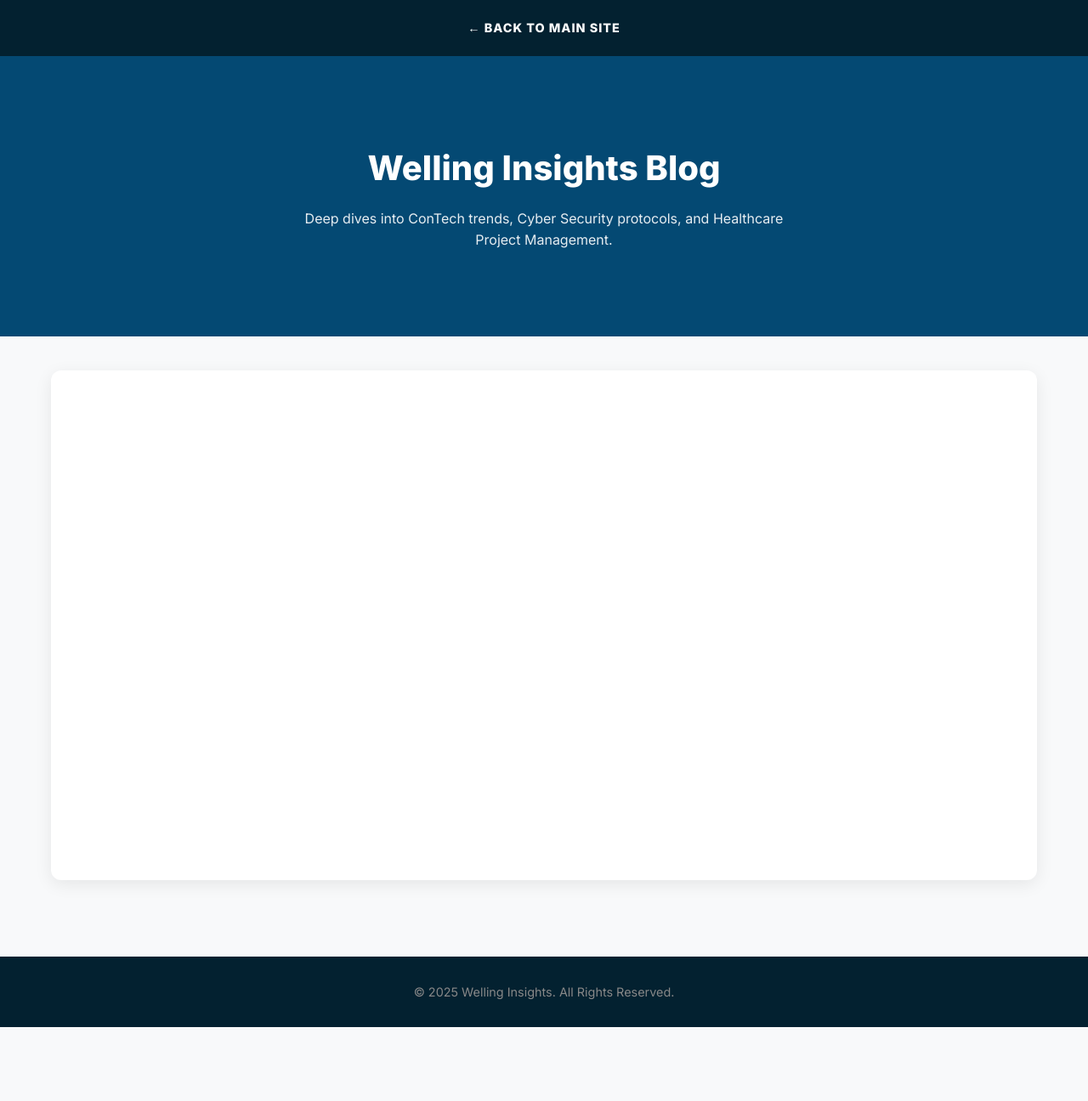
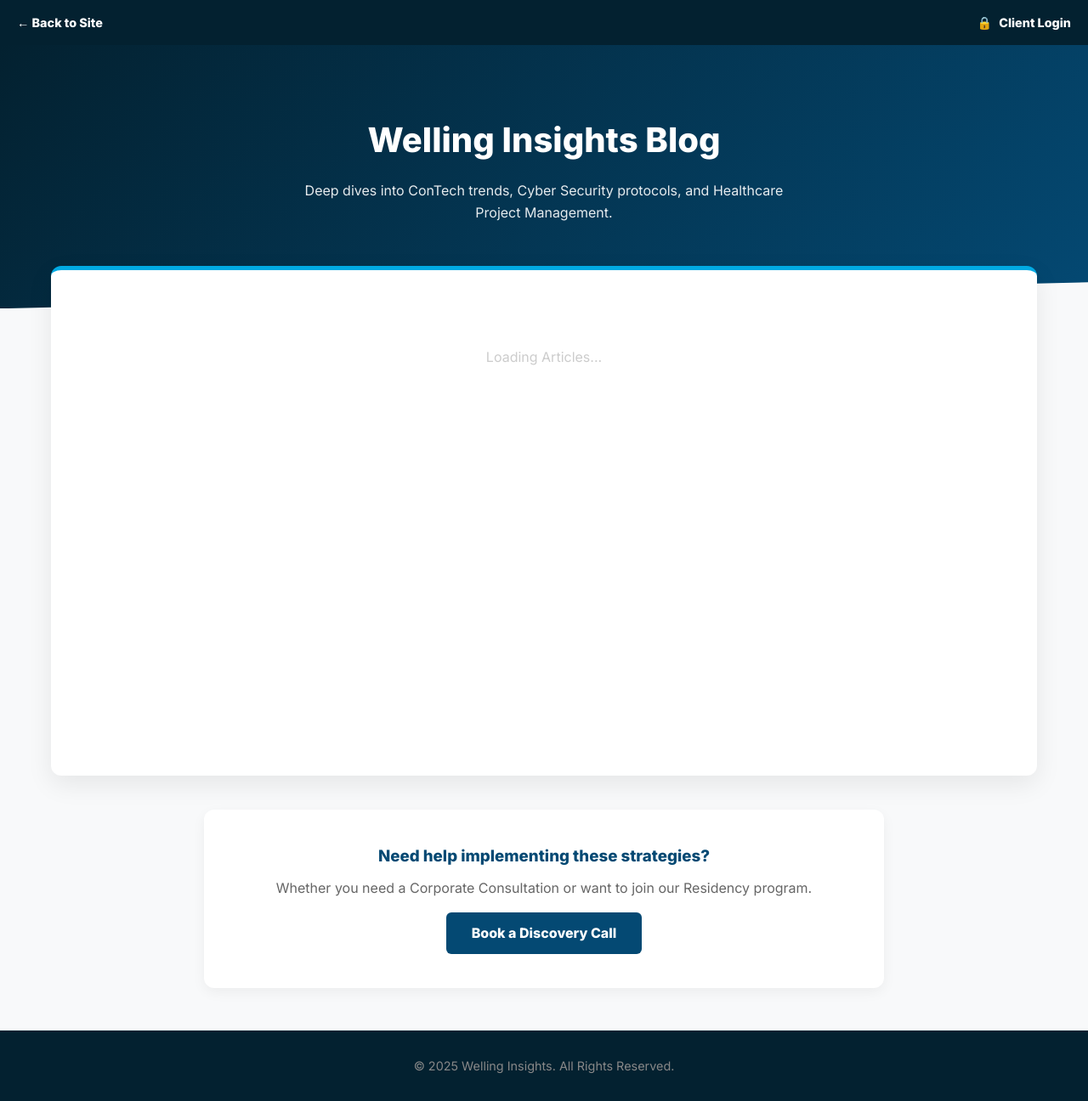
Before and after one commit to wellinginsights/welling-insights-web, a plain HTML site: page blog.html in a window 1280 px wide. Shown: the whole page at 85% size. Before the commit the page ends 1209 px from the top, so only its background shows below. Drawn offline with Linux system fonts and the light colour scheme.

Commit message:
Enhance blog.html with SEO and style updates
Added meta description for SEO and improved styling for navigation and header sections.

```diff
--- a/blog.html
+++ b/blog.html
@@ -4,6 +4,8 @@
     <meta charset="UTF-8">
     <meta name="viewport" content="width=device-width, initial-scale=1.0">
     <title>Industry Insights | Welling Blog</title>
+    <meta name="description" content="Expert insights on Technical Project Management, Construction Tech, and Cyber Security compliance from Welling Insights.">
+
     <link href="https://fonts.googleapis.com/css2?family=Inter:wght@300;400;600;800&display=swap" rel="stylesheet">
     <style>
         :root {
@@ -17,24 +19,61 @@
         * { margin: 0; padding: 0; box-sizing: border-box; }
         body { font-family: 'Inter', sans-serif; color: var(--text-dark); line-height: 1.6; background-color: var(--bg-grey); }
 
-        /* NAV */
-        nav { background: var(--deep-navy); padding: 20px; text-align: center; }
-        nav a { color: white; text-decoration: none; font-weight: 700; letter-spacing: 1px; font-size: 0.9rem; }
-        nav a:hover { color: var(--electric-cyan); }
+        /* NAV BAR (Matches Home Page) */
+        nav {
+            background: var(--deep-navy);
+            padding: 15px 20px;
+            display: flex;
+            justify-content: space-between; /* Pushes items to edges */
+            align-items: center;
+        }
+        .nav-link { color: white; text-decoration: none; font-weight: 700; font-size: 0.9rem; display: flex; align-items: center; }
+        .nav-link:hover { color: var(--electric-cyan); }
 
-        /* HERO */
-        header { background-color: var(--primary-blue); color: white; padding: 60px 20px; text-align: center; }
+        /* HERO (Matches Home Page Gradient) */
+        header {
+            background: linear-gradient(135deg, var(--deep-navy) 0%, var(--primary-blue) 100%);
+            color: white;
+            padding: 80px 20px 100px;
+            text-align: center;
+            clip-path: polygon(0 0, 100% 0, 100% 90%, 0 100%);
+        }
         h1 { font-size: 2.5rem; margin-bottom: 15px; font-weight: 800; }
 
         /* BLOG CONTAINER */
-        .container { max-width: 1200px; margin: 0 auto; padding: 40px 20px; }
+        .container { max-width: 1200px; margin: -50px auto 40px; padding: 0 20px; position: relative; z-index: 10; }
+
         .blog-wrapper {
             background: white;
             padding: 40px;
             border-radius: 12px;
-            box-shadow: 0 5px 20px rgba(0,0,0,0.08);
-            min-height: 600px; /* Prevents collapse while Elfsight loads */
+            box-shadow: 0 10px 30px rgba(0,0,0,0.08);
+            min-height: 600px;
+            border-top: 5px solid var(--electric-cyan); /* Branding accent */
         }
+
+        /* CALL TO ACTION SECTION */
+        .cta-section {
+            text-align: center;
+            padding: 40px 20px;
+            background: white;
+            max-width: 800px;
+            margin: 40px auto;
+            border-radius: 12px;
+            box-shadow: 0 5px 15px rgba(0,0,0,0.05);
+        }
+        .btn-cta {
+            background-color: var(--primary-blue);
+            color: white;
+            padding: 12px 30px;
+            border-radius: 6px;
+            text-decoration: none;
+            font-weight: 700;
+            display: inline-block;
+            margin-top: 15px;
+            transition: 0.3s;
+        }
+        .btn-cta:hover { background-color: var(--deep-navy); }
 
         footer { background: var(--deep-navy); color: #888; text-align: center; padding: 30px; margin-top: 50px; font-size: 0.9rem; }
     </style>
@@ -42,11 +81,14 @@
 <body>
 
     <nav>
-        <a href="index.html">← BACK TO MAIN SITE</a>
+        <a href="index.html" class="nav-link">← Back to Site</a>
+        <a href="https://welling-insights.moxieapp.com/login" target="_blank" class="nav-link">
+            <span style="margin-right: 8px;">🔒</span> Client Login
+        </a>
     </nav>
 
     <header>
-        <div class="container">
+        <div class="container" style="margin: 0 auto;">
             <h1>Welling Insights Blog</h1>
             <p style="opacity: 0.9; max-width: 600px; margin: 0 auto;">Deep dives into ConTech trends, Cyber Security protocols, and Healthcare Project Management.</p>
         </div>
@@ -54,10 +96,17 @@
 
     <div class="container">
         <div class="blog-wrapper">
+            <p style="text-align: center; color: #ccc; padding-top: 50px;">Loading Articles...</p>
 
             <script src="https://elfsightcdn.com/platform.js" async></script>
             <div class="elfsight-app-667559f7-aa60-4044-9985-1e6e9c5d1ffd" data-elfsight-app-lazy></div>
-            </div>
+        </div>
+    </div>
+
+    <div class="cta-section">
+        <h3 style="color: var(--primary-blue); margin-bottom: 10px;">Need help implementing these strategies?</h3>
+        <p style="color: #666;">Whether you need a Corporate Consultation or want to join our Residency program.</p>
+        <a href="booking.html" class="btn-cta">Book a Discovery Call</a>
     </div>
 
     <footer>
```
